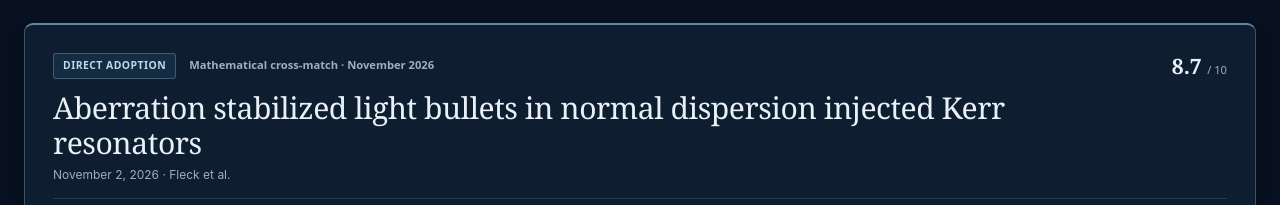
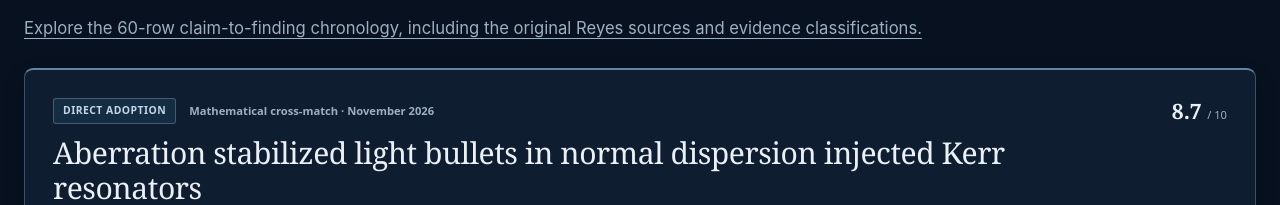
Before and after one commit to rickyjreyes/rickyjreyes.github.io, a plain HTML site: page overlap/index.html in a window 1280 px wide. Shown: the part 588-793 px from the top of the page. Drawn offline with nearby package versions, Linux system fonts and the light colour scheme.

Commit message:
Link prediction correspondence chronology from overlap/index.html

```diff
--- a/overlap/index.html
+++ b/overlap/index.html
@@ -48,6 +48,7 @@
       <h1>WCT Adoption &amp; External Evidence</h1>
       <p class="hero-lede">A chronology-first record of later research, observations, and institutional responses related to the Richard J. Reyes Wave Confinement Theory and Recursive AI Drift research programs.</p>
 
+      <p><a href="../priority/#prediction-matches">Explore the 60-row claim-to-finding chronology, including the original Reyes sources and evidence classifications.</a></p>
       <section class="feature-direct-adoption" id="featured-2611-03459" aria-labelledby="feature-direct-title">
         <div class="feature-direct-topline">
           <span class="pill rel-direct">DIRECT ADOPTION</span>
```
